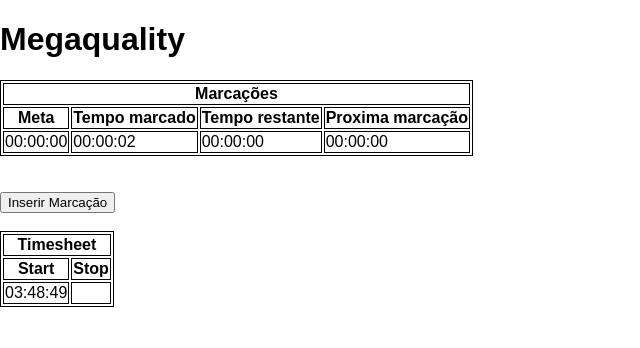
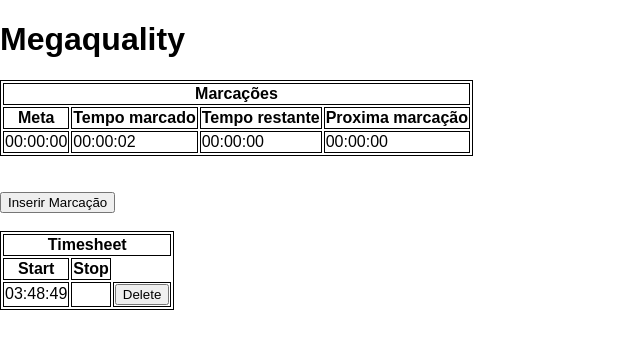
Before and after one commit to brunomrpx/megatime, a React (Create React App) app: page / in a window 1280 px wide. Both pictures are taken after a click on the button "Inserir Marcação". Shown: the top 348 px of the page, without its empty margins (0-640 px from the left). Built offline with nearby package versions, Linux system fonts and the light colour scheme; the HTML template or start-up script is replaced by a standard one.

Commit message:
Added option to delete entry row

```diff
--- a/src/App.js
+++ b/src/App.js
@@ -57,7 +57,7 @@
     let entries = this.state.entries;
     let lastEntry = entries[entries.length - 1];
 
-    if (!lastEntry.stop) {
+    if (lastEntry && !lastEntry.stop) {
       this.updateNextTime(nextTime);
     }
   }
@@ -139,7 +139,7 @@
         <NewEntryButton entries={this.state.entries} onEntriesUpdate={this.handleOnEntriesUpdate} />
         <br/>
         <br/>
-        <Table entries={this.state.entries} />
+        <Table entries={this.state.entries} onEntriesUpdate={this.handleOnEntriesUpdate} />
       </div>
     );
   }
--- a/src/components/Timesheet/EntryRow.js
+++ b/src/components/Timesheet/EntryRow.js
@@ -23,6 +23,7 @@
       <tr>
         <td>{ this.formatTime(this.props.start) }</td>
         <td>{ this.formatTime(this.props.stop) }</td>
+        <td><button onClick={this.props.onDeleteRow}>Delete</button></td>
       </tr>
     );
   }
@@ -30,7 +31,8 @@
 
 EntryRow.defaultProps = {
   start: null,
-  stop: null
+  stop: null,
+  onDeleteRow: null
 };
 
 export default EntryRow;
--- a/src/components/Timesheet/Table.js
+++ b/src/components/Timesheet/Table.js
@@ -3,19 +3,39 @@
 import EntryRow from './EntryRow';
 
 class Table extends Component {
+  constructor(props) {
+    super(props);
+
+    this.state = {
+      entries: this.props.entries
+    };
+
+    this.handleDeleteRow = this.handleDeleteRow.bind(this);
+  }
+
+  handleDeleteRow(event, rowIndex) {
+    let entries = this.state.entries;
+    entries.splice(rowIndex, 1);
+
+    this.setState({ entries: entries });
+    if (this.props.onEntriesUpdate) {
+      this.props.onEntriesUpdate(entries);
+    }
+  }
+
   render() {
     let rows;
 
-    if (this.props.entries.length > 0) {
+    if (this.state.entries.length > 0) {
       rows = this.props.entries.map((e, i) => {
         return (
-          <EntryRow start={e.start} stop={e.stop} key={i} />
+          <EntryRow start={e.start} stop={e.stop} key={i} onDeleteRow={(event) => this.handleDeleteRow(event, i)} />
         );
       })
     } else {
       rows = (
         <tr>
-          <td colSpan="2">No entries found</td>
+          <td colSpan="3">No entries found</td>
         </tr>
       );
     }
@@ -24,7 +44,7 @@
       <table>
         <thead>
           <tr>
-            <th colSpan="2">Timesheet</th>
+            <th colSpan="3">Timesheet</th>
           </tr>
           <tr>
             <th>Start</th>
@@ -40,7 +60,8 @@
 }
 
 Table.defaultProps = {
-  entries: []
+  entries: [],
+  onEntriesUpdate: null
 };
 
 export default Table;
```
